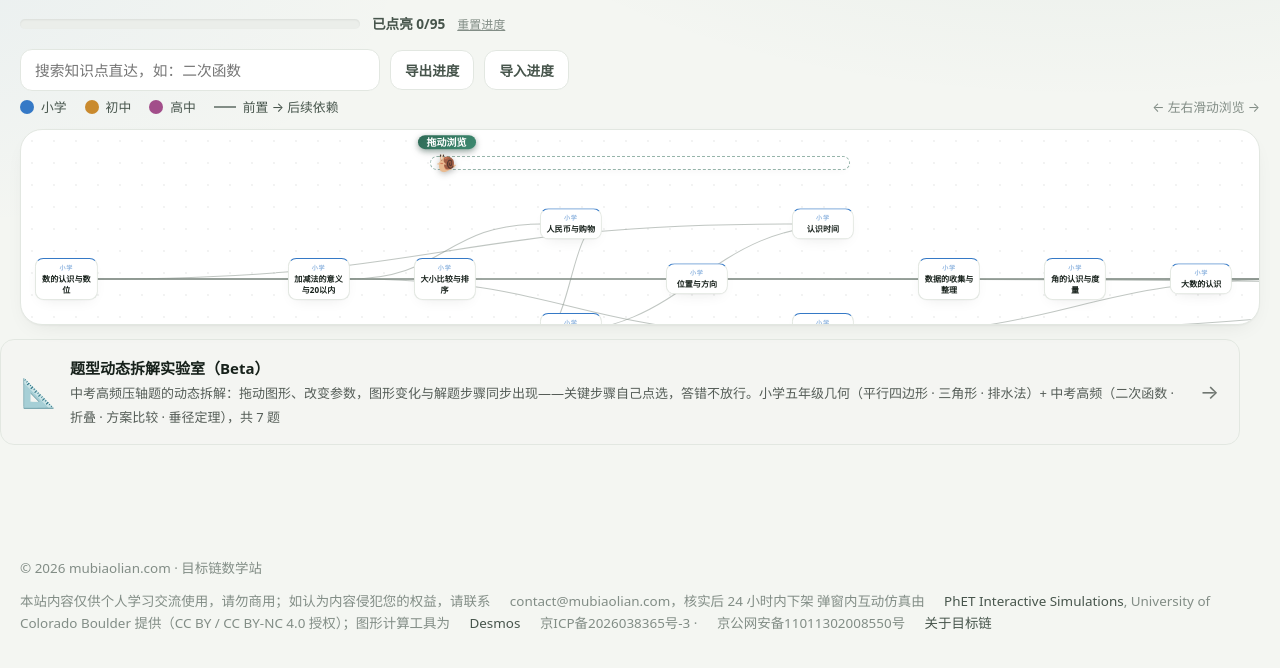
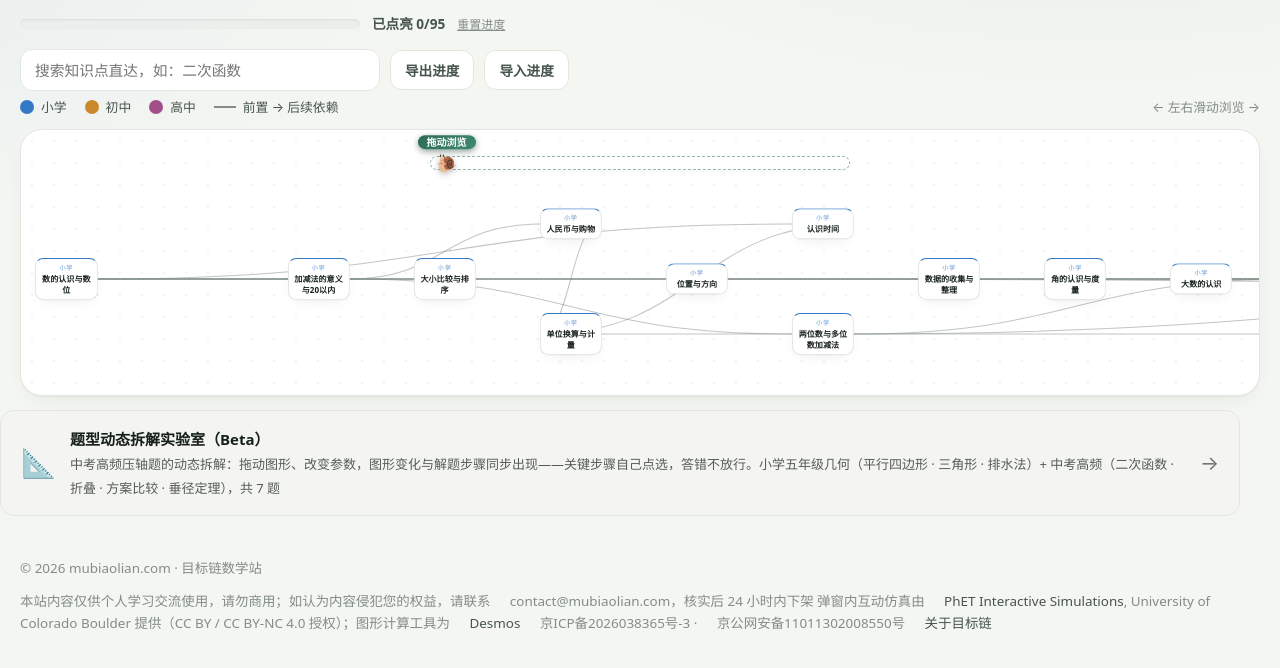
Before and after one commit to jinxiuqilin/mubiaolian, a plain HTML site: page mubiaolian-math.html in a window 1280 px wide. Shown: the part 130-798 px from the top of the page. Drawn offline with Linux system fonts and the light colour scheme.

Commit message:
修复数学页画布被 mathviz 入口卡片挤压：卡片改 div，画布区保住 :last-of-type 的 flex 拉伸

```diff
--- a/mubiaolian-math.html
+++ b/mubiaolian-math.html
@@ -471,7 +471,7 @@ footer{padding:12px 0 36px;font-size:.88rem;}
   </div>
 </section>
 
-<section class="container" style="margin:14px 0 30px">
+<div class="container" style="margin:14px 0 30px">
   <a href="/mathviz/" style="display:flex;align-items:center;gap:14px;padding:16px 20px;border:1px solid var(--line);border-radius:14px;background:color-mix(in srgb, var(--bg) 60%, transparent);text-decoration:none;color:inherit">
     <span style="font-size:28px">📐</span>
     <span style="flex:1">
@@ -480,7 +480,7 @@ footer{padding:12px 0 36px;font-size:.88rem;}
     </span>
     <span style="opacity:.6;font-size:20px">→</span>
   </a>
-</section>
+</div>
 
 <footer>
   <div class="container foot">
```
